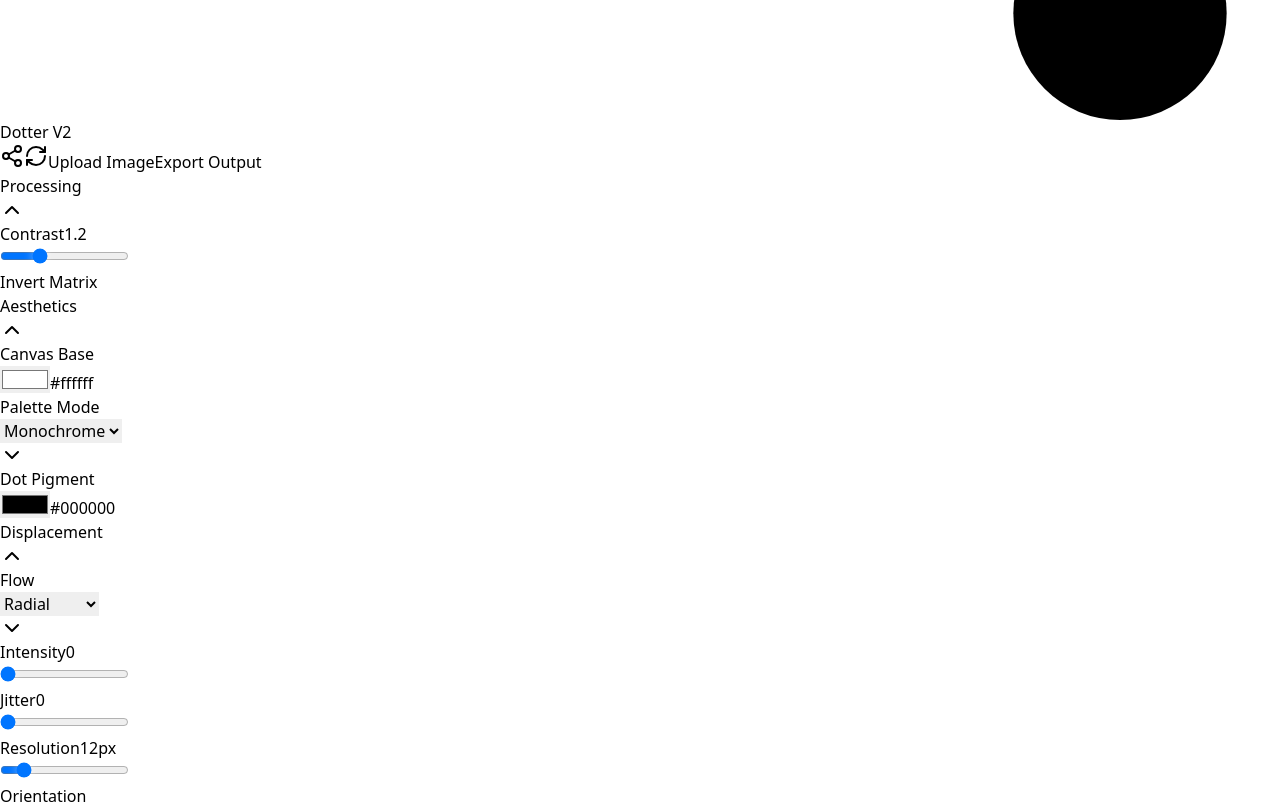
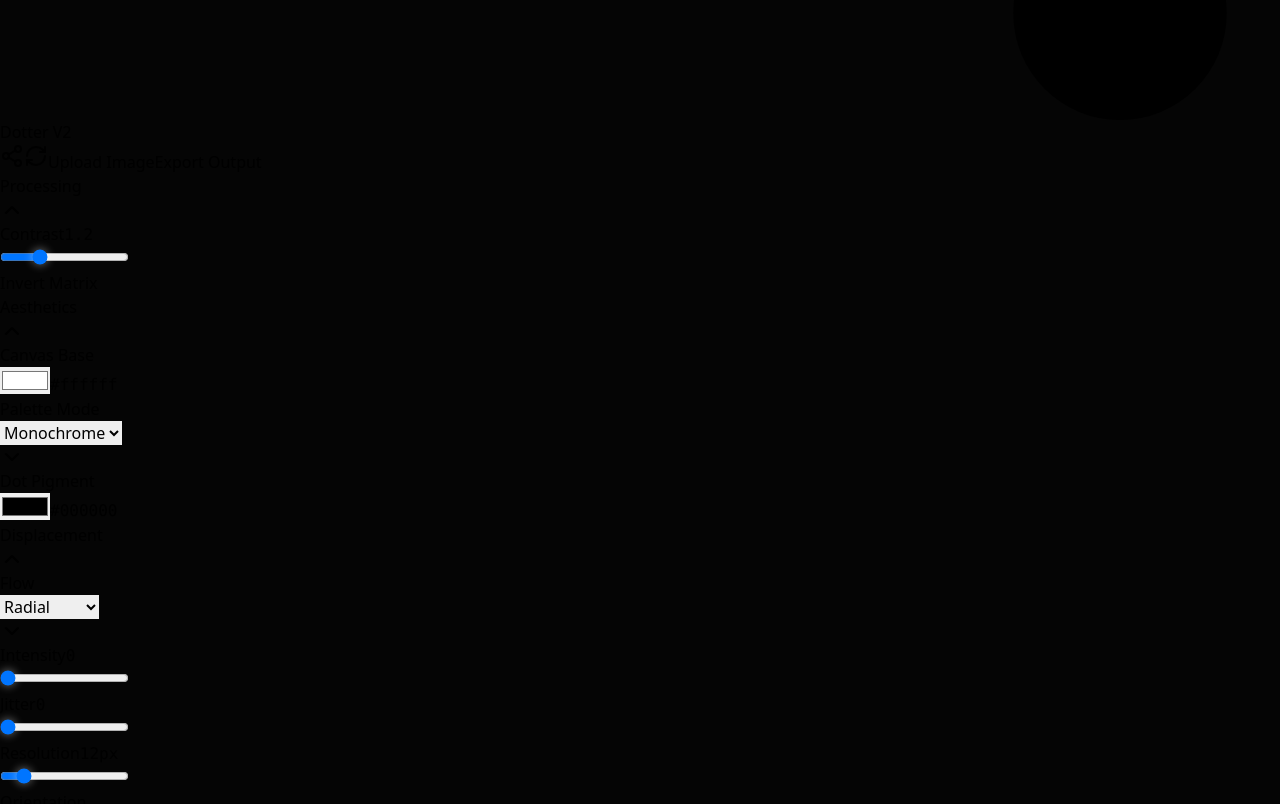
Before and after one commit to Trashyperocool93/Halftonetool, a React (Vite) app: page / in a window 1280 px wide. Shown: the part 1160-1964 px from the top of the page. Built offline with nearby package versions, Linux system fonts and the light colour scheme.

Commit message:
Update index.css

```diff
--- a/src/index.css
+++ b/src/index.css
@@ -2,29 +2,32 @@
 @tailwind components;
 @tailwind utilities;
 
-/* Custom Scrollbar for the sidebar */
+/* Custom Scrollbar */
 .custom-scrollbar::-webkit-scrollbar {
-  width: 6px;
+  width: 4px;
 }
 .custom-scrollbar::-webkit-scrollbar-track {
-  background: #0f172a;
+  background: transparent;
 }
 .custom-scrollbar::-webkit-scrollbar-thumb {
-  background: #334155;
-  border-radius: 3px;
+  background: rgba(255, 255, 255, 0.05);
+  border-radius: 10px;
 }
 .custom-scrollbar::-webkit-scrollbar-thumb:hover {
-  background: #475569;
+  background: rgba(255, 255, 255, 0.1);
 }
 
-/* Checkerboard pattern for transparency */
-.checkerboard-bg {
-  background-color: #020617; /* Very dark slate */
-  background-image:
-    linear-gradient(45deg, #0f172a 25%, transparent 25%),
-    linear-gradient(-45deg, #0f172a 25%, transparent 25%),
-    linear-gradient(45deg, transparent 75%, #0f172a 75%),
-    linear-gradient(-45deg, transparent 75%, #0f172a 75%);
-  background-size: 20px 20px;
-  background-position: 0 0, 0 10px, 10px -10px, -10px 0px;
+body {
+  margin: 0;
+  padding: 0;
+  background-color: #050505;
 }
+
+/* Global Font Lock - Fixes dropdowns and inputs */
+* {
+  font-family: ui-sans-serif, system-ui, -apple-system, BlinkMacSystemFont, "Segoe UI", Roboto, "Helvetica Neue", Arial, "Noto Sans", sans-serif !important;
+}
+
+.font-mono, .font-mono * {
+  font-family: ui-monospace, SFMono-Regular, Menlo, Monaco, Consolas, "Liberation Mono", "Courier New", monospace !important;
+}
```
